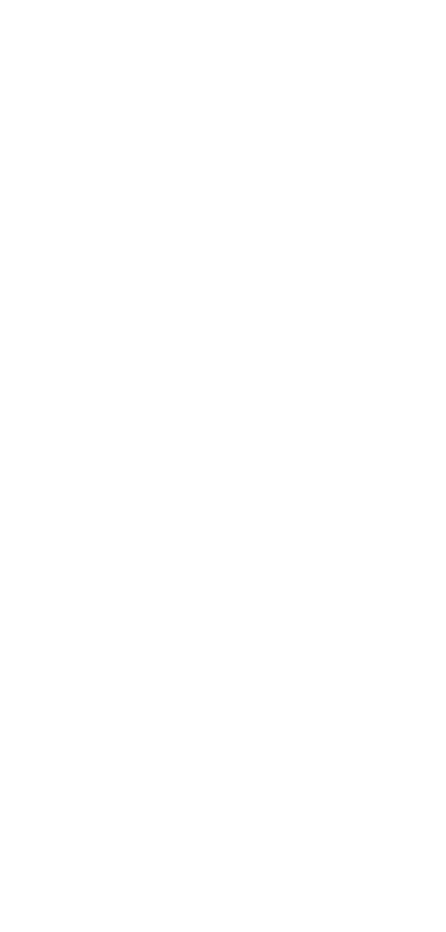
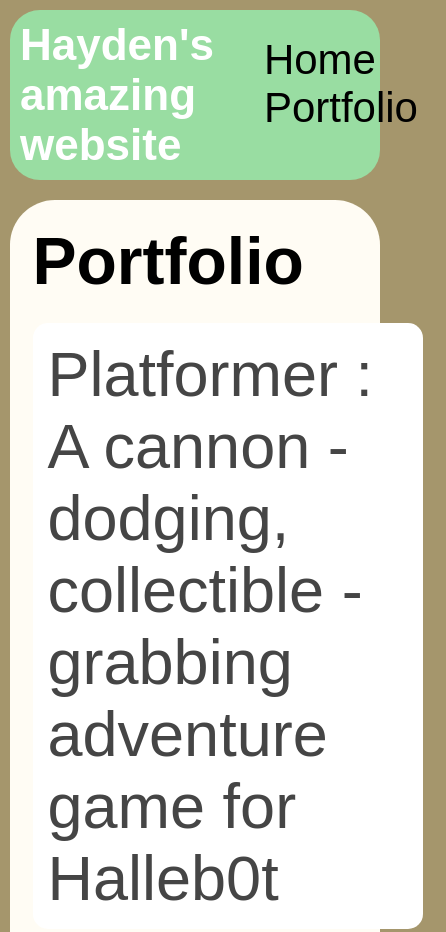
Before and after one commit to NotHayd3n/NotHayd3n.github.io, a plain HTML site: page portfolio.html in a window 390 px wide. Shown: the top 932 px of the page, 446 px wide, since content can reach past the window. Before the commit the page ends 844 px from the top, so only its background shows below. Drawn offline with Linux system fonts and the light colour scheme.

Commit message:
add portfolio.html file

```diff
--- a/portfolio.html
+++ b/portfolio.html
@@ -1,12 +1,33 @@
 <!DOCTYPE HTML>
 <html>
     <head>
-
+        <title>Hayden's amazing website</title>
+    <link rel="stylesheet" href="style.css"></link>
     </head>
 
     <body>
         <div id="all-contents">
-
-        </div>
+            <nav>
+                <h1>Hayden's amazing website</h1>
+                <ul id="nav-ul">
+                    <li class="nav-li">
+                        <a class="nav-a" href="index.html">Home</a>
+                    </li>
+                    <li class="nav-li">
+                        <a class="nav-a" href="portfolio.html">Portfolio</a>
+                    </li>
+                </ul>
+            </nav>
+            <main>
+                <div class="content">
+                    <h1>Portfolio</h1>
+                    <ul id="portfolio">
+                        <li><a href="projects/platformer/">Platformer : A cannon - dodging, collectible - grabbing adventure game for Halleb0t</a></li>
+                        <li><a href="projects/bouncing-box/">Bouncing Box : A project that gives you a taste of game development on the web </a></li>
+                        <li><a href="projects/circularity/">Circularity : A motion poem using random number generation and velocity applied to circle shapes...</a></li>
+                </ul>
+                </div>
+            </main>
+            </div>
     </body>
 </html>
--- a/style.css
+++ b/style.css
@@ -65,3 +65,77 @@ main {
 h2, h3 {
     margin: 0px;
 }
+         /* portfolio styles */
+         .content h1 {
+            color: black;
+        }
+
+        #portfolio {
+            list-style-type: none;
+            padding-left: 0;
+        }
+
+        #portfolio li {
+            background: #fff;
+            padding: 10px;
+            border-radius: 10px;
+            margin-bottom: 10px;
+        }
+
+        #portfolio li:hover {
+            background: #eee;
+        }
+
+        #portfolio a {
+            text-decoration: none;
+            color: #454545;
+        }
+                    /* responsive web design */
+                    @media screen and (min-width: 120px) and (max-width: 1080px) {
+                        main {
+                          height: 100ch;
+                          zoom: 1.5;
+                          display: grid;
+                        }
+
+                        h1 {
+                          font-size: 44px;
+                        }
+
+                        h2 {
+                          font-size: 42px;
+                        }
+
+                        h3 {
+                          font-size: 36px;
+                        }
+
+                        #all-contents {
+                          height: 100ch;
+                          margin: none;
+                        }
+
+                        a {
+                          font-size: 42px;
+                        }
+
+                        .sidebar {
+                          margin-right: 0px;
+                          justify-content: center;
+                          align-items: center;
+                        }
+
+                        .sidebar-img {
+                          width: 100%;
+                        }
+
+                        p,
+                        li {
+                          font-size: 24px;
+                        }
+
+                        .content {
+                          align-content: center;
+                          justify-content: center;
+                        }
+                    }
```
